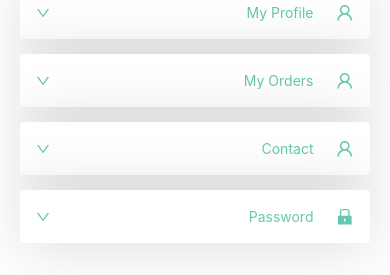
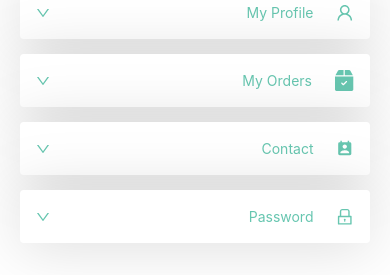
Before and after one commit to MaramMs/wendow-temp1, a Next.js app: page /profile in a window 390 px wide. Shown: the part 346-621 px from the top of the page. Built offline with nearby package versions, Linux system fonts and the light colour scheme.

Commit message:
edit icons in mobile profile

```diff
--- a/components/MobileProfile.js
+++ b/components/MobileProfile.js
@@ -2,6 +2,7 @@ import { DownOutlined, EditOutlined, LockFilled, LockOutlined, UserOutlined } fr
 import { Col, Row } from 'antd'
 import Link from 'next/link'
 import { useRouter } from 'next/router'
+import {MdPermContactCalendar} from 'react-icons/md'
 import React from 'react'
 
 const MobileProfile = () => {
@@ -27,7 +28,7 @@ const MobileProfile = () => {
 
        <Col span={24} className='flex justify-between h-[53px] px-[16px] items-center rounded-[4px] bg-white drop-shadow-[0_2px_30px_rgba(0,0,0,0.15)] mb-[15px]'>
          <div className='flex gap-[23px] items-center'>
-         <UserOutlined className='text-[#67C6B0] text-[17.52px]'/>
+         <img src='/images/order.svg '/>
  <span className='text-[#67C6B0] text-[14px] font-normal' onClick={() => router.push('/profile/orders')}>My Orders</span>
          </div>
          <DownOutlined  className='text-[#67C6B0]'/>
@@ -37,7 +38,7 @@ const MobileProfile = () => {
 
        <Col span={24} className='flex justify-between h-[53px] px-[16px] items-center rounded-[4px] bg-white drop-shadow-[0_2px_30px_rgba(0,0,0,0.15)] mb-[15px]'>
          <div className='flex gap-[23px] items-center' onClick={() => router.push('/profile/contact')}>
-         <UserOutlined className='text-[#67C6B0] text-[17.52px]'/>
+         <MdPermContactCalendar className='text-[#67C6B0] text-[17.52px]'/>
  <span className='text-[#67C6B0] text-[14px] font-normal'>Contact</span>
          </div>
          <DownOutlined  className='text-[#67C6B0]'/>
@@ -46,7 +47,7 @@ const MobileProfile = () => {
 
        <Col span={24} className='flex justify-between h-[53px] px-[16px] items-center rounded-[4px] bg-white drop-shadow-[0_2px_30px_rgba(0,0,0,0.15)] mb-[15px]'>
          <div className='flex gap-[23px] items-center' onClick={() => router.push('/profile/settings')}>
-         <LockFilled  className='text-[#67C6B0] text-[17.52px]'/>
+         <LockOutlined  className='text-[#67C6B0] text-[17.52px]'/>
  <span className='text-[#67C6B0] text-[14px] font-normal'>Password</span>
          </div>
          <DownOutlined  className='text-[#67C6B0]'/>
--- a/package.json
+++ b/package.json
@@ -19,6 +19,7 @@
     "react": "18.2.0",
     "react-dom": "18.2.0",
     "react-i18next": "^12.2.2",
+    "react-icons": "^4.8.0",
     "react-phone-number-input": "^3.2.19",
     "react-slick": "^0.29.0",
     "slick-carousel": "^1.8.1"
```
Also changed, not shown: public/images/order.svg (added), 1 other file (tests, documents, lock files or other folders).
